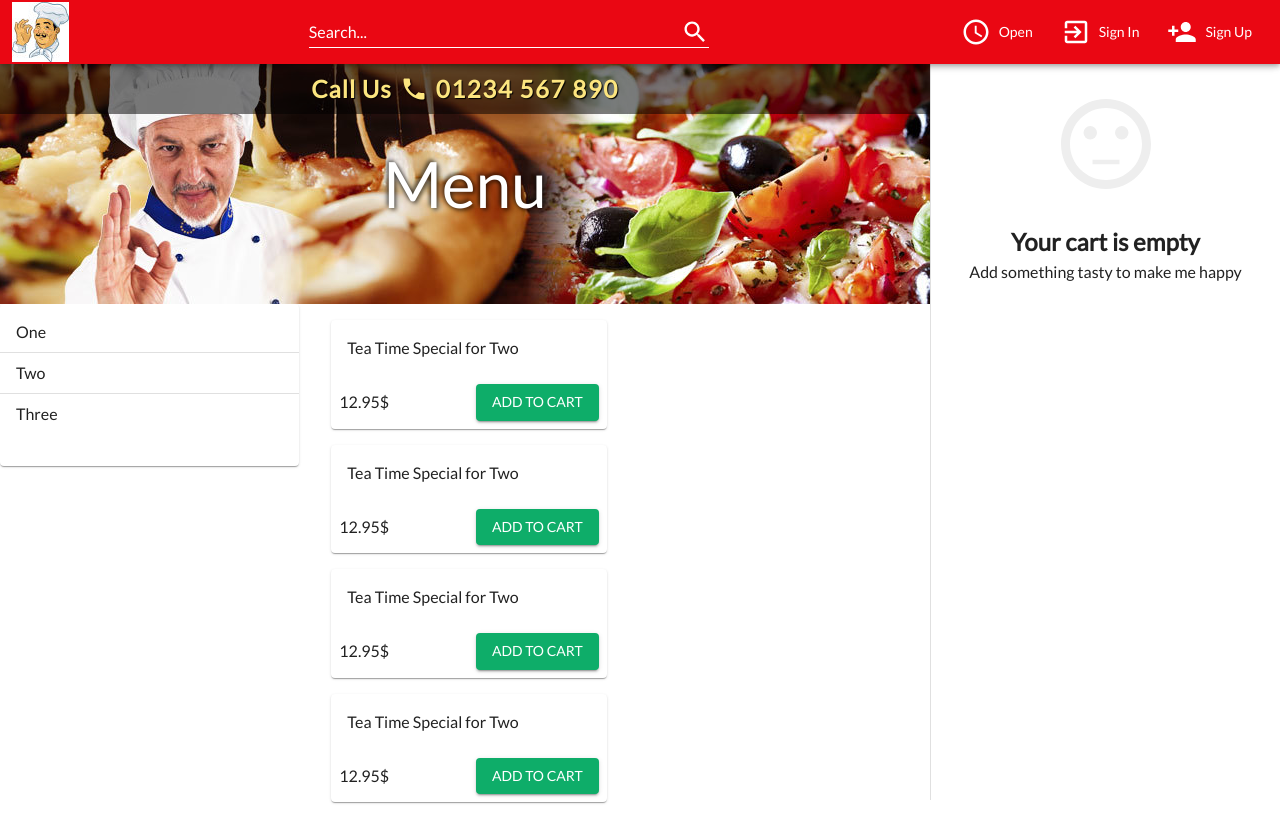
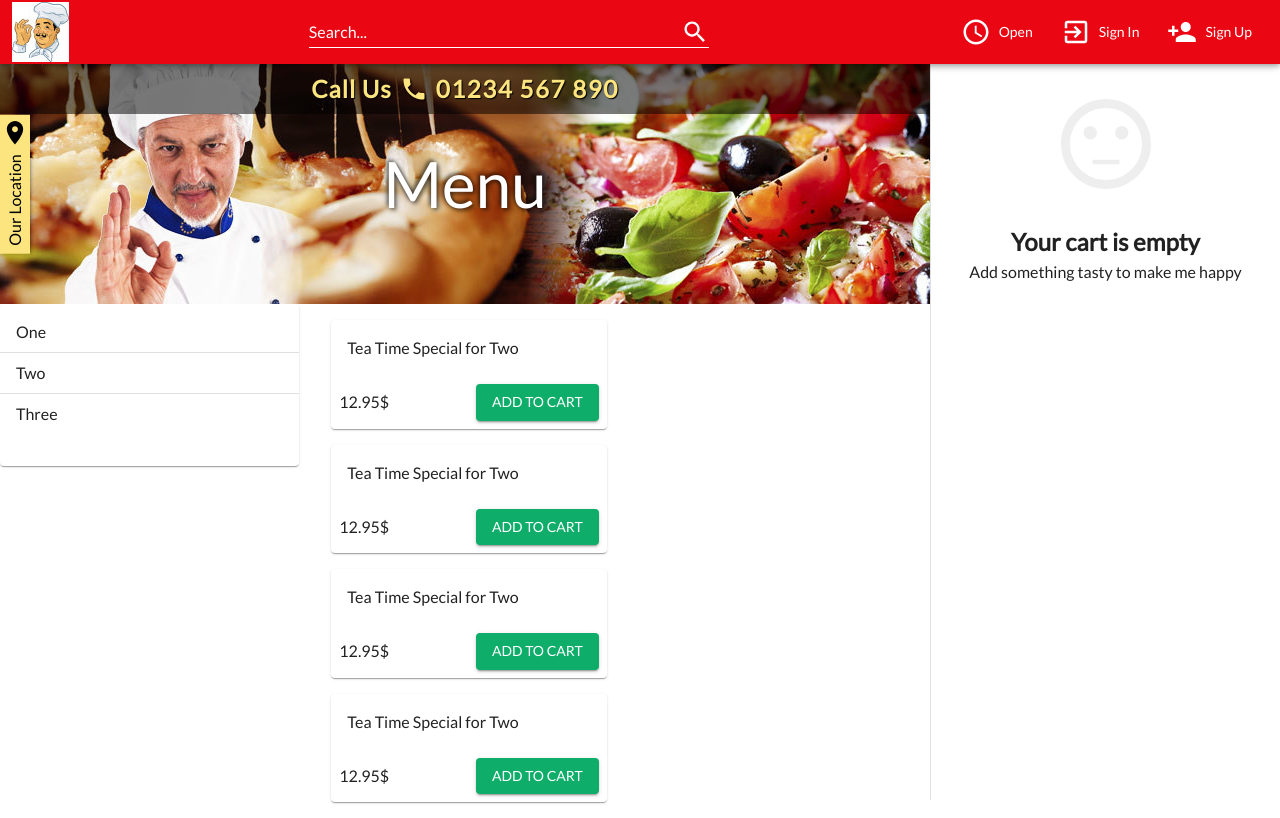
Before and after one commit to icedev214/eyas-food-ordering-site, a React (Create React App) app: page / in a window 1280 px wide. Built offline with nearby package versions, Linux system fonts and the light colour scheme.

Commit message:
Add location button to banner

```diff
--- a/src/components/Banner.js
+++ b/src/components/Banner.js
@@ -1,5 +1,7 @@
-import { Box, Card, CardContent, Typography } from "@mui/material";
+import { Box, Button, Typography } from "@mui/material";
+
 import PhoneIcon from "@mui/icons-material/Phone";
+import PlaceIcon from "@mui/icons-material/Place";
 
 const Banner = () => {
   return (
@@ -71,6 +73,32 @@ const Banner = () => {
       >
         Menu
       </Typography>
+      <Button
+        variant="contained"
+        color="golden"
+        endIcon={
+          <PlaceIcon
+            sx={{
+              transform: "rotate(90deg)",
+              width: 28,
+              height: 28,
+              color: "black",
+            }}
+          />
+        }
+        sx={{
+          color: "black",
+          borderRadius: 0,
+          height: 30,
+          fontSize: 16,
+          p: 1,
+          transform: "translateX(-50%) rotate(-90deg) translateY(50%)",
+          position: "absolute",
+          left: 0,
+        }}
+      >
+        Our Location
+      </Button>
     </Box>
   );
 };
```
